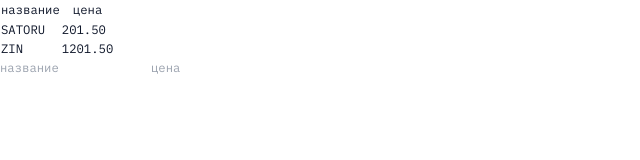
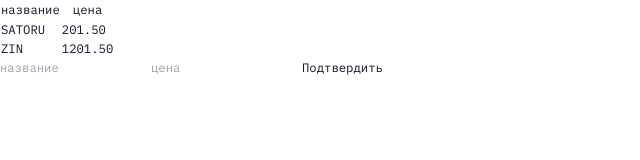
Before and after one commit to vmoltaemcrkonrgcechd/raven-editor, a Vue app: page / in a window 1280 px wide. Shown: the top 160 px of the page, without its empty margins (0-640 px from the left). Built offline with nearby package versions, Linux system fonts and the light colour scheme.

Commit message:
added the ability for the form to execute the post method

```diff
--- /dev/null
+++ b/src/components/universalButton/Button.vue
@@ -0,0 +1,28 @@
+<script lang="ts" setup>
+import { computed, PropType } from "vue";
+
+const props = defineProps({
+  label: {
+    type: String as PropType<string>,
+    default: null,
+  },
+
+  secondary: {
+    type: Boolean as PropType<boolean>,
+    default: false,
+  },
+});
+
+const buttonClass = computed(() => {
+  return {
+    "rounded-md": true,
+    "bg-inherit hover:bg-blue-50": props.secondary,
+    "bg-blue-900 hover:bg-blue-800 uppercase py-1 px-3 text-white font-medium":
+      !props.secondary,
+  };
+});
+</script>
+
+<template>
+  <button :class="buttonClass">{{ label }}</button>
+</template>
--- a/src/components/universalForm/UniversalForm.vue
+++ b/src/components/universalForm/UniversalForm.vue
@@ -1,14 +1,38 @@
 <script lang="ts" setup>
 import { PropType } from "vue/dist/vue";
-import { iFormData, iNode } from "@/types";
+import { iFormData, iNode, actionTypes, iAction, iPostPayload } from "@/types";
 import UniversalFormField from "@/components/universalForm/UniversalFormField.vue";
+import Button from "@/components/universalButton/Button.vue";
 
-defineProps({
+const props = defineProps({
   universalComponent: {
     type: Object as PropType<iNode<iFormData>>,
     required: true,
   },
 });
+
+const emit = defineEmits(["action"]);
+
+type tForm = { [key: string]: any };
+
+let form: tForm = {};
+
+const changeHandler = (field: tForm) => {
+  form = { ...form, ...field };
+};
+
+const clickHandler = () => {
+  switch (props.universalComponent.data.type) {
+    case actionTypes.POST:
+      emit("action", {
+        type: actionTypes.POST,
+        tableName: props.universalComponent.tableName,
+        payload: {
+          data: form,
+        },
+      });
+  }
+};
 </script>
 
 <template>
@@ -19,6 +43,9 @@ defineProps({
     <UniversalFormField
       v-for="field in universalComponent.data.fields"
       :field="field"
+      @change="changeHandler"
     />
+
+    <Button class="col-span-2" label="Подтвердить" @click="clickHandler" />
   </form>
 </template>
--- a/src/components/universalForm/UniversalFormField.vue
+++ b/src/components/universalForm/UniversalFormField.vue
@@ -34,10 +34,9 @@ onBeforeMount(() => {
 </script>
 
 <template>
-  <template v-if="field.type === fieldTypes.INPUT_TEXT">
-    <InputText
-      v-model="modelValue"
-      :label="Utils.getColumnNameOrDisplayName(field)"
-    />
-  </template>
+  <InputText
+    v-if="field.type === fieldTypes.INPUT_TEXT"
+    v-model="modelValue"
+    :label="Utils.getColumnNameOrDisplayName(field)"
+  />
 </template>
```
